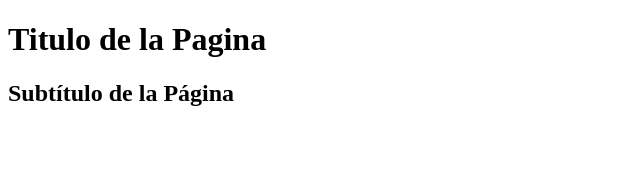
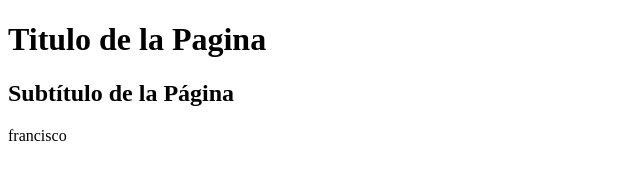
Before and after one commit to ipf-tlp-2019/Prueba, a plain HTML site: page index.html in a window 1280 px wide. Shown: the full height of the page, 0-640 px from the left. Drawn offline with Linux system fonts and the light colour scheme.

Commit message:
se agrego una modificacion

```diff
--- a/index.html
+++ b/index.html
@@ -9,5 +9,6 @@
 <body>
     <h1>Titulo de la Pagina</h1>
     <h2>Subtítulo de la Página</h2>
+    francisco
 </body>
 </html>
```
